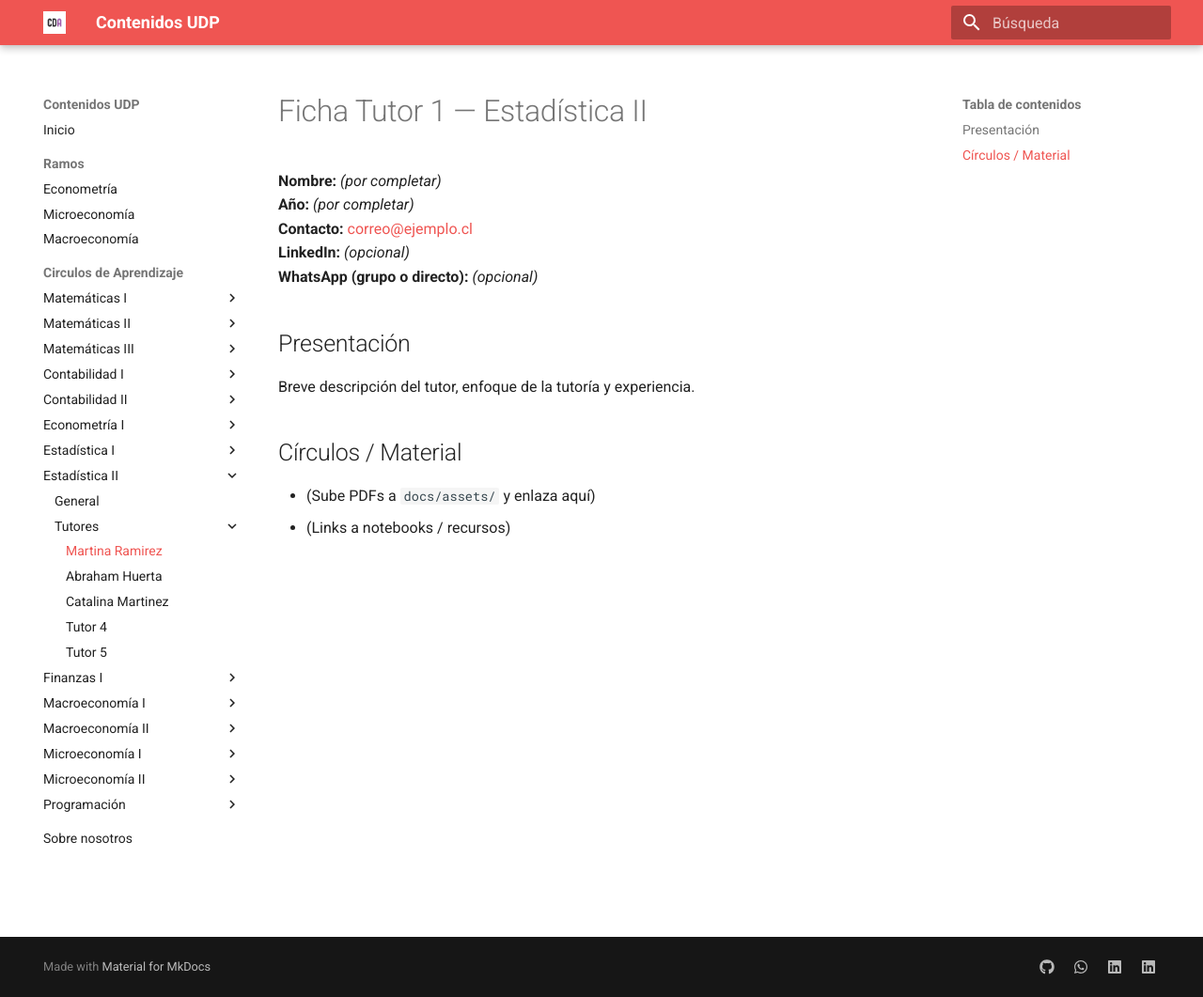
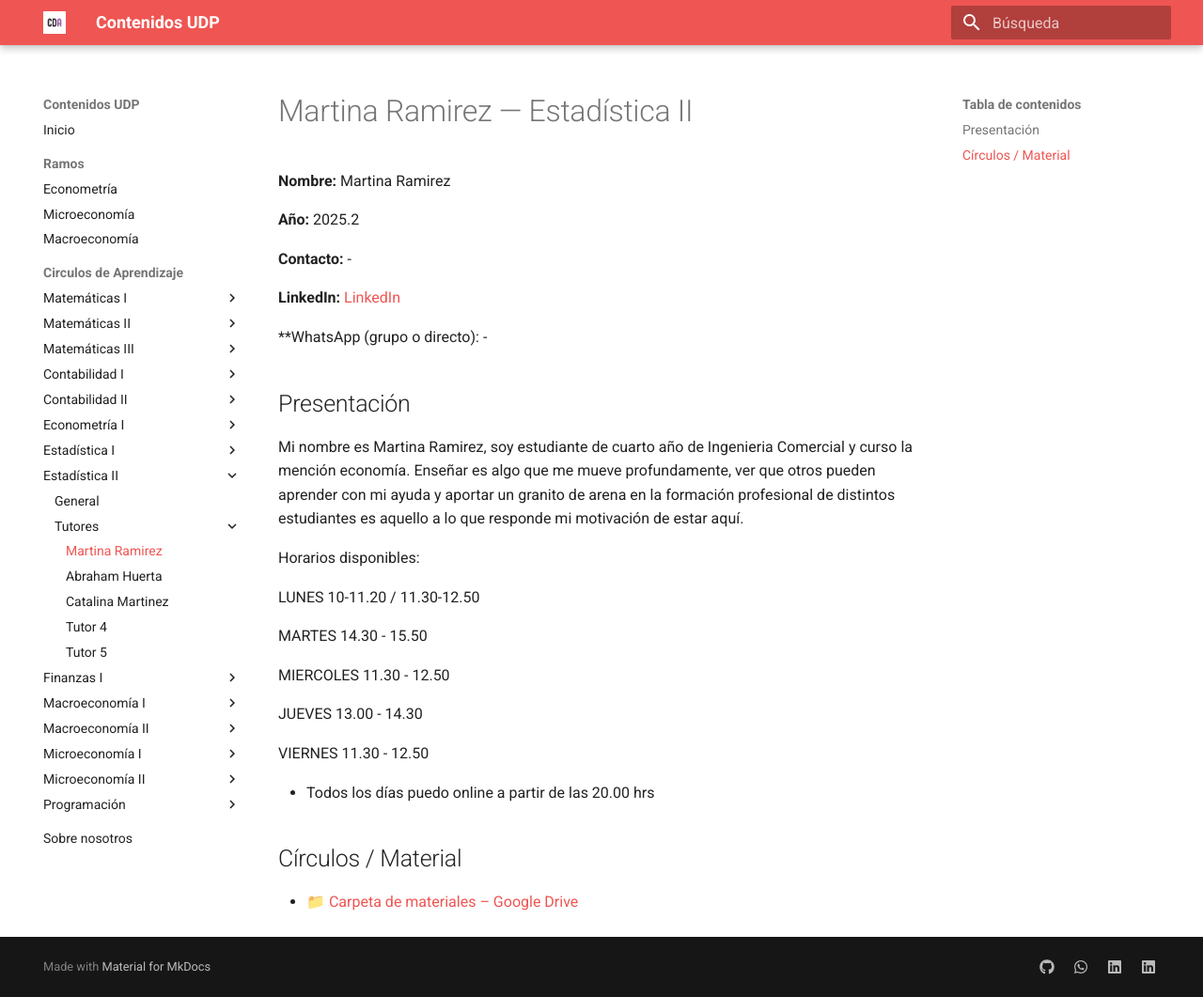
Before and after one commit to cda-fae/cda-fae, an MkDocs documentation site: the page built from docs/tutorias/estadistica-2/tutores/tutor1.md, in a window 1280 px wide and 1061 px high. Shown: the whole window at 94% size. Built offline with MkDocs 1.6.1 and Material for MkDocs 9.7.7, drawn with Linux system fonts in a browser that asks for light colours.

Commit message:
perfil est2 tutor1

```diff
--- a/docs/tutorias/estadistica-2/tutores/tutor1.md
+++ b/docs/tutorias/estadistica-2/tutores/tutor1.md
@@ -1,14 +1,32 @@
-# Ficha Tutor 1 — Estadística II
+# Martina Ramirez — Estadística II
 
-**Nombre:** _(por completar)_
-**Año:** _(por completar)_
-**Contacto:** [correo@ejemplo.cl](mailto:correo@ejemplo.cl)
-**LinkedIn:** _(opcional)_
-**WhatsApp (grupo o directo):** _(opcional)_
+**Nombre:**  Martina Ramirez
+
+**Año:** 2025.2
+
+**Contacto:** -
+
+**LinkedIn:**  [LinkedIn](https://www.linkedin.com/checkpoint/challengesV3/AQGsmDRaJgg0pgAAAZnLPakt6yG7TGuLWw_l4TXE_3om0Ie2jBczGV3LZKtT3x-_k7UGOwCDlUghxue46AgOPghuJLPcOQ)
+
+**WhatsApp (grupo o directo): -
 
 ## Presentación
-Breve descripción del tutor, enfoque de la tutoría y experiencia.
+Mi nombre es Martina Ramirez, soy estudiante de cuarto año de Ingenieria Comercial y curso la mención economía. Enseñar es algo que me mueve profundamente, ver que otros pueden aprender con mi ayuda y aportar un granito de arena en la formación profesional de distintos estudiantes es aquello a lo que responde mi motivación de estar aquí.
+
+Horarios disponibles:
+
+LUNES 10-11.20 / 11.30-12.50
+
+MARTES 14.30 - 15.50
+
+MIERCOLES 11.30 - 12.50
+
+JUEVES 13.00 - 14.30
+
+VIERNES 11.30 - 12.50
+
+* Todos los días puedo online a partir de las 20.00 hrs
+
 
 ## Círculos / Material
-- (Sube PDFs a `docs/assets/` y enlaza aquí)
-- (Links a notebooks / recursos)
+-   📁 [Carpeta de materiales – Google Drive](https://drive.google.com/drive/folders/1lfMRxxdM4UbWPq0lQ-xqqmUI-fAehjGn?usp=sharing)
```
